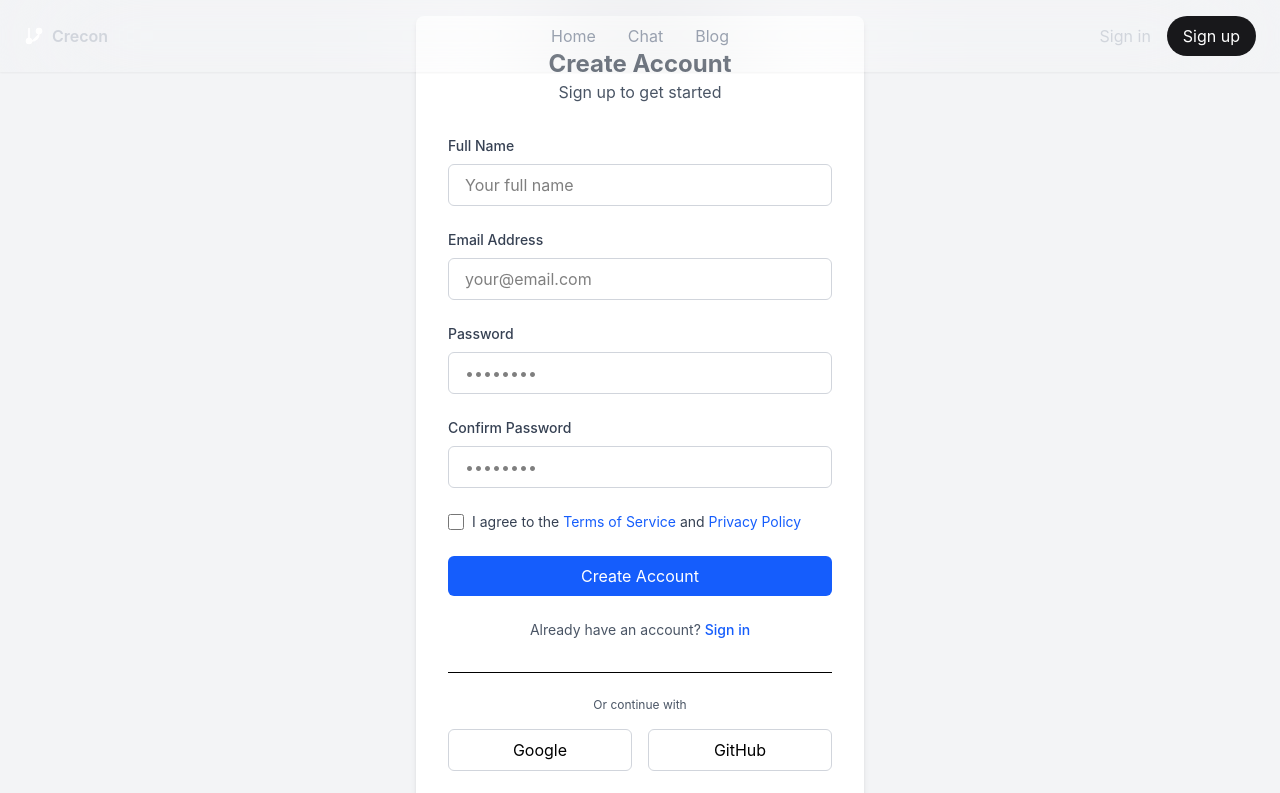
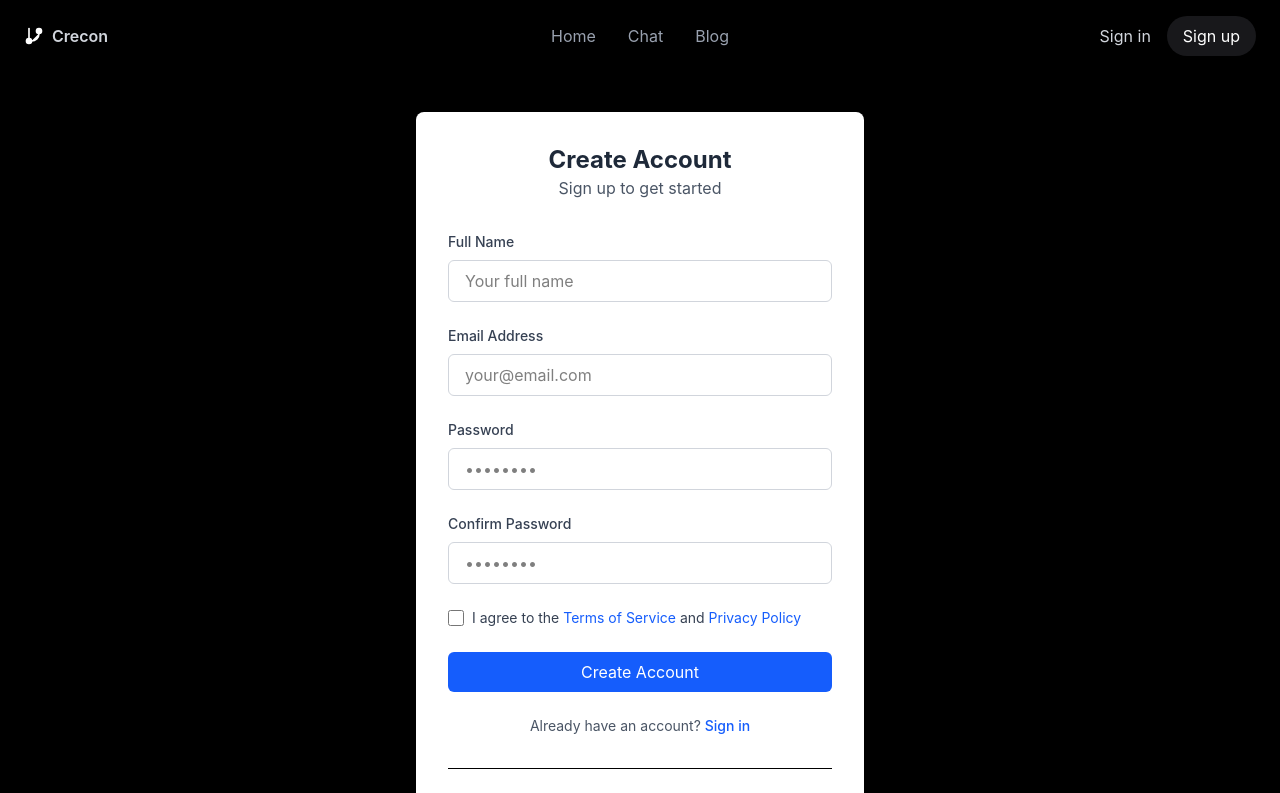
Before and after one commit to avikkk19/crecon, a React (Vite) app: page /signup in a window 1280 px wide. Shown: the top 793 px of the page. Built offline with nearby package versions, Linux system fonts and the light colour scheme; no server answers.

Commit message:
refined heroSection ui

```diff
--- a/src/components/Signup.jsx
+++ b/src/components/Signup.jsx
@@ -75,8 +75,8 @@
   };
 
   return (
-    <div className="bg-gray-100 min-h-screen flex items-center justify-center p-4">
-      <div className="bg-white p-8 rounded-lg shadow-md w-full max-w-md">
+    <div className="bg-black min-h-screen flex items-center justify-center p-4">
+      <div className="bg-white p-8 rounded-lg shadow-md w-full max-w-md my-24">
         <div className="text-center mb-8">
           <h1 className="text-2xl font-bold text-gray-800">Create Account</h1>
           <p className="text-gray-600">Sign up to get started</p>
```
